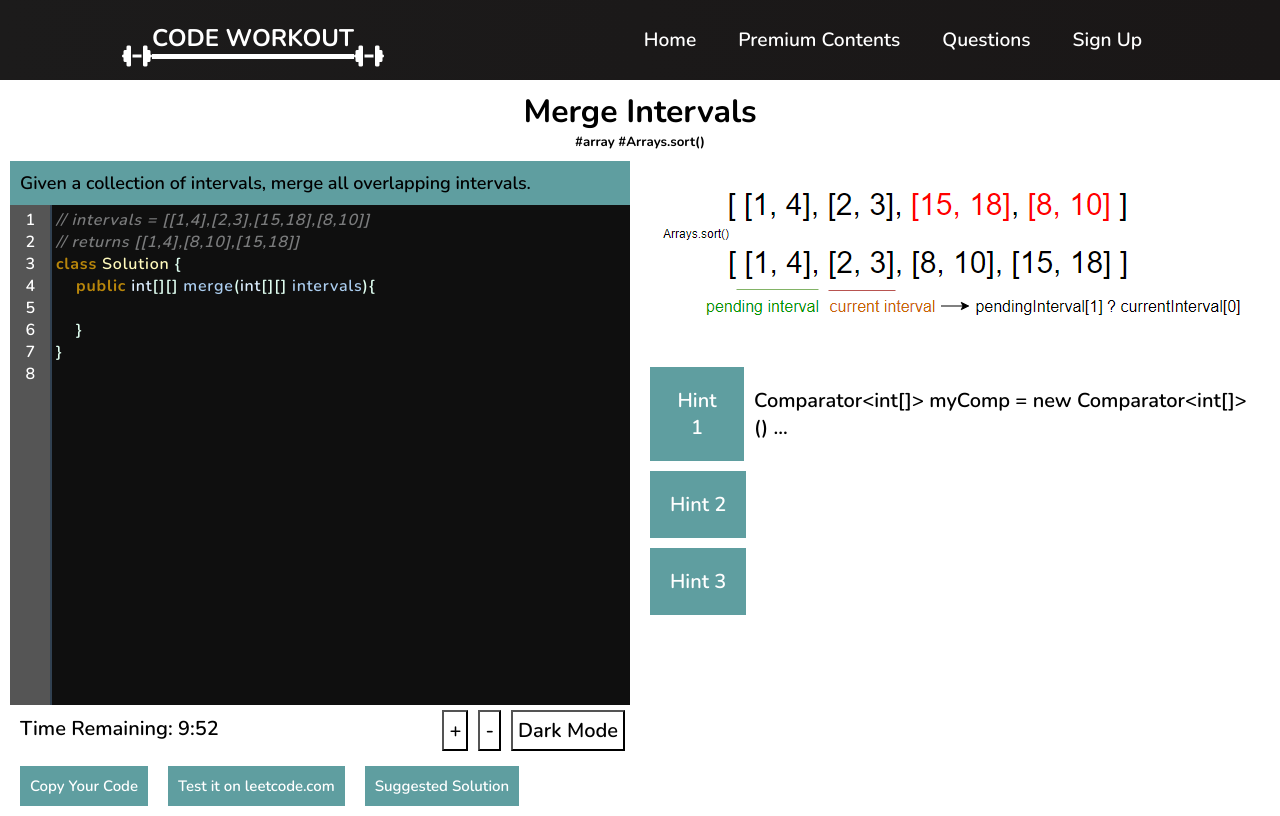
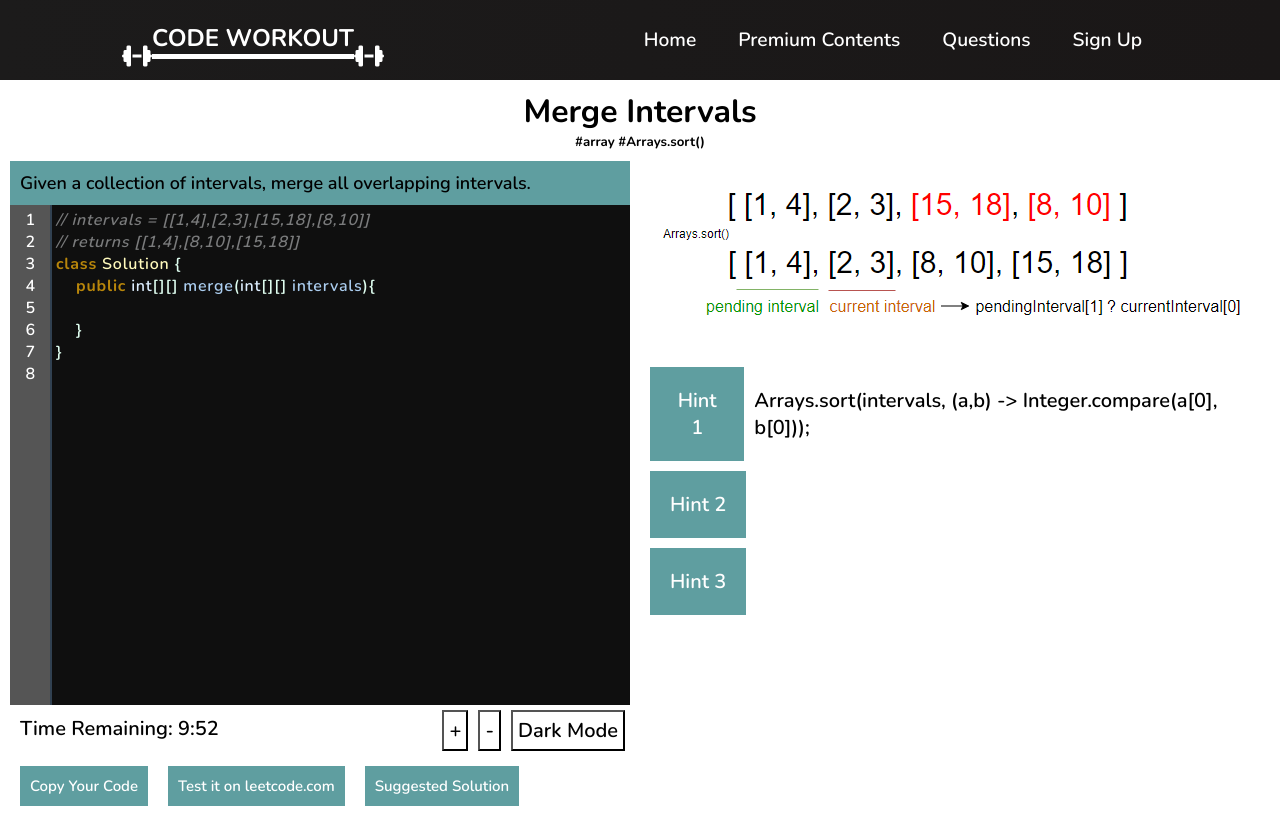
Before and after one commit to ndang6/100-pmp, a React (Create React App) app: page /questions/merge-intervals in a window 1280 px wide. Both pictures are taken after a click on the button "Hint 1". Built offline with nearby package versions, Linux system fonts and the light colour scheme; no server answers.

Commit message:
Update MergeIntervals.js

```diff
--- a/src/components/questions/MergeIntervals.js
+++ b/src/components/questions/MergeIntervals.js
@@ -32,7 +32,7 @@ function MergeIntervals() {
     )
 
     // &lt;
-    const hint1 = <p>Comparator&lt;int[]&gt; myComp = new Comparator&lt;int[]&gt;() ...</p>
+    const hint1 = <p>Arrays.sort(intervals, (a,b) -&gt; Integer.compare(a[0], b[0]));</p>
     const hint2 = <p>int[] pendingInterval = intervals[0];{"\n"}list.add(pendingInterval);</p>
     const hint3 = <p>pendingInterval[1] = Math.max(pendingInterval[1], currentInterval[1]);</p>
 
```
